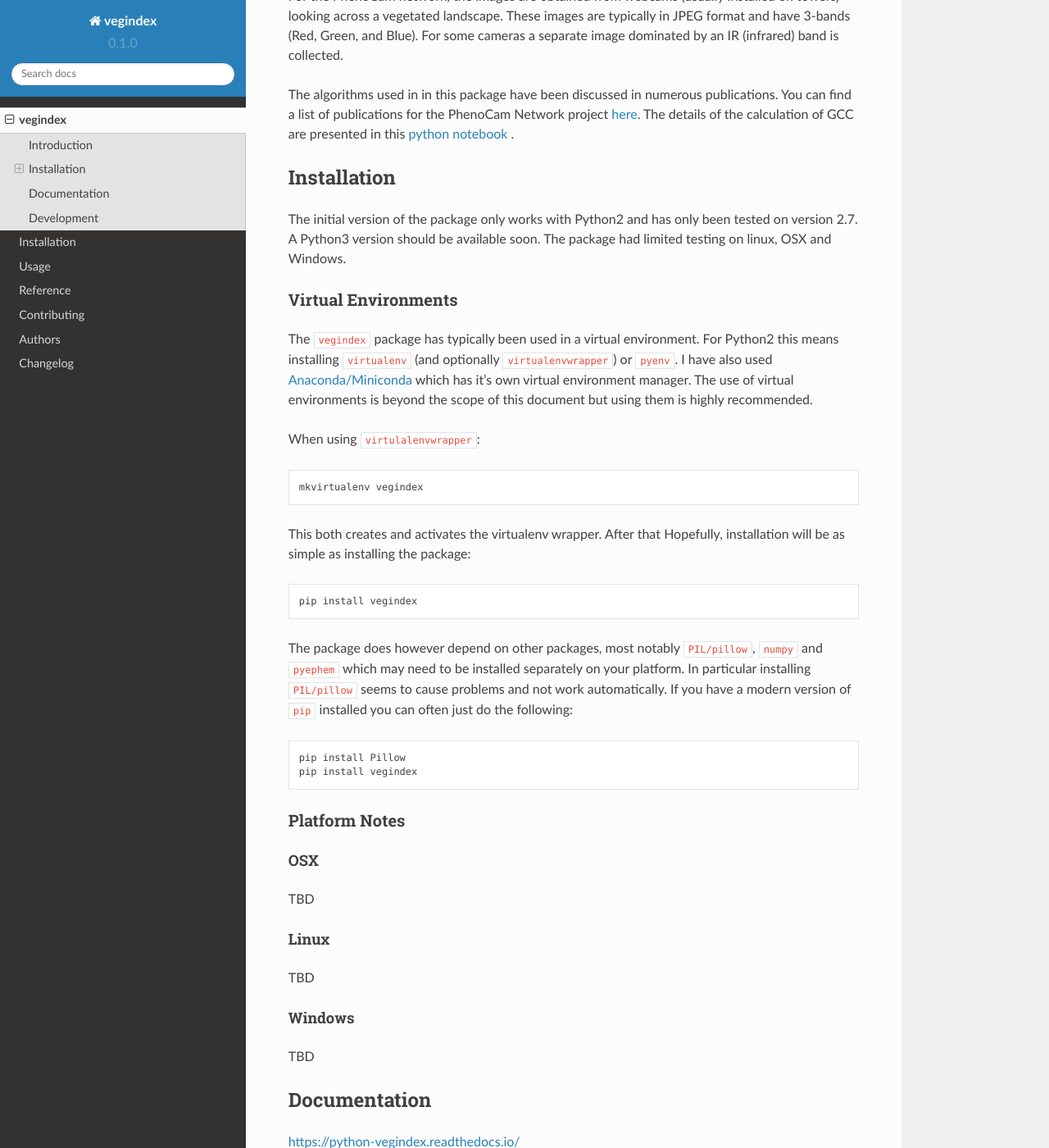
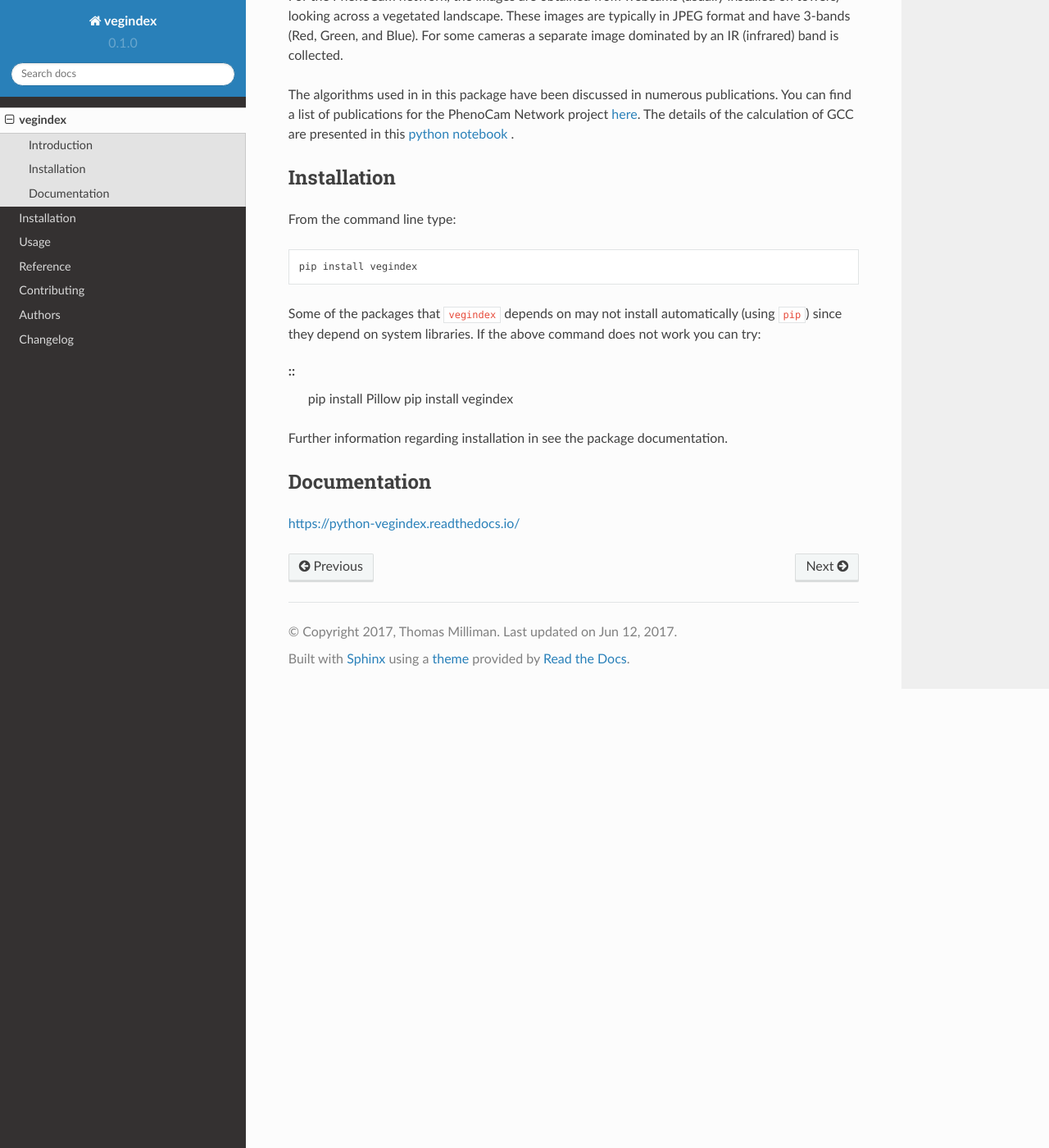
Before and after one commit to tmilliman/python-vegindex, a Sphinx documentation site: the page built from docs/readme.rst, in a window 1280 px wide and 1400 px high, scrolled down 979 px. Shown: the whole window at 82% size. Built offline with Sphinx 7.4.7 and the Read the Docs theme 2.0.0, drawn with Linux system fonts in a browser that asks for light colours; some of the changed text lies outside the part shown.

Commit message:
update to docs

```diff
--- a/README.rst
+++ b/README.rst
@@ -58,95 +58,28 @@
 .
 
 
-
-
 Installation
 ============
 
-The initial version of the package only works with Python2 and
-has only been tested on version 2.7.  A Python3 version should
-be available soon.  The package had limited testing on linux, OSX
-and Windows.
-
-Virtual Environments
---------------------
-
-The ``vegindex`` package has typically been used in a virtual environment.
-For Python2 this means installing ``virtualenv`` (and optionally
-``virtualenvwrapper``) or ``pyenv``.  I have also used
-`Anaconda/Miniconda <https://www.continuum.io>`_ which has it's own virtual
-environment manager.  The use of virtual environments is
-beyond the scope of this document but using them is highly recommended.
-
-When using ``virtulalenvwrapper``:
+From the command line type:
 
 ::
 
-   mkvirtualenv vegindex
+   pip install vegindex
 
 
-This both creates and activates the virtualenv wrapper.  After that
-Hopefully, installation will be as simple as installing the package:
+Some of the packages that ``vegindex`` depends on may not install
+automatically (using ``pip``) since they depend on system libraries.
+If the above command does not work you can try:
 
 ::
-
-    pip install vegindex
-
-
-The package does however depend on other packages, most
-notably ``PIL/pillow``, ``numpy`` and ``pyephem`` which may need to be
-installed separately on your platform.  In particular installing
-``PIL/pillow`` seems to cause problems and not work automatically.  If
-you have a modern version of ``pip`` installed you can often just
-do the following:
-
-::
-
    pip install Pillow
    pip install vegindex
 
-
-Platform Notes
---------------
-
-OSX
-^^^
-TBD
-
-Linux
-^^^^^
-TBD
-
-Windows
-^^^^^^^
-TBD
-
+Further information regarding installation in see the package
+documentation.
 
 Documentation
 =============
 
 https://python-vegindex.readthedocs.io/
-
-Development
-===========
-
-To run the all tests run::
-
-    tox
-
-Note, to combine the coverage data from all the tox environments run:
-
-.. list-table::
-    :widths: 10 100
-    :stub-columns: 1
-
-    - - Windows
-      - ::
-
-            set PYTEST_ADDOPTS=--cov-append tox
-
-
-    - - Other
-      - ::
-
-            PYTEST_ADDOPTS=--cov-append tox
--- a/docs/installation.rst
+++ b/docs/installation.rst
@@ -2,6 +2,60 @@
 Installation
 ============
 
+The initial version of the package only works with Python2 and
+has only been tested on version 2.7.  A Python3 version should
+be available soon.  The package had limited testing on linux, OSX
+and Windows.
+
+Virtual Environments
+--------------------
+
+The ``vegindex`` package has typically been used in a virtual environment.
+For Python2 this means installing ``virtualenv`` (and optionally
+``virtualenvwrapper``) or ``pyenv``.  I have also used
+`Anaconda/Miniconda <https://www.continuum.io>`_ which has it's own virtual
+environment manager.  The use of virtual environments is
+beyond the scope of this document but using them is highly recommended.
+
+When using ``virtulalenvwrapper``:
+
+::
+
+   mkvirtualenv vegindex
+
+
+This both creates and activates the virtualenv wrapper.  After that
+Hopefully, installation will be as simple as installing the package:
 At the command line::
 
+::
     pip install vegindex
+
+
+The package does however depend on other packages, most
+notably ``PIL/pillow``, ``numpy`` and ``pyephem`` which may need to be
+installed separately on your platform.  In particular installing
+``PIL/pillow`` seems to cause problems and not work automatically.  If
+you have a modern version of ``pip`` installed you can often just
+do the following:
+
+::
+
+   pip install Pillow
+   pip install vegindex
+
+
+Platform Notes
+--------------
+
+OSX
+^^^
+TBD
+
+Linux
+^^^^^
+TBD
+
+Windows
+^^^^^^^
+TBD
```
